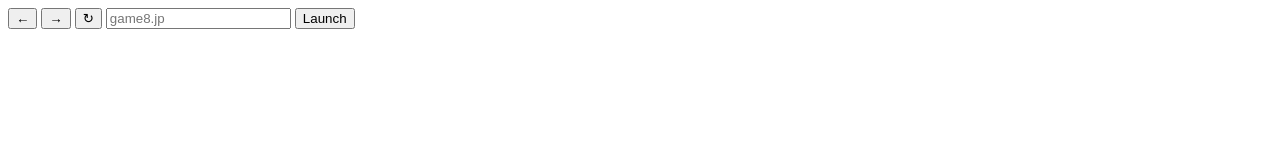
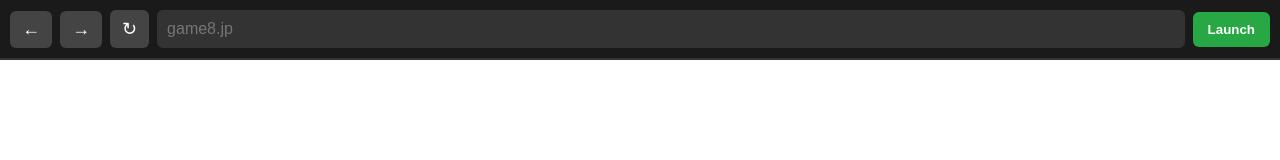
Before and after one commit to daikiz1225-ui/my-proxy, a plain HTML site: page index.html in a window 1280 px wide. Drawn offline with Linux system fonts and the light colour scheme.

Commit message:
Update index.html

```diff
--- a/index.html
+++ b/index.html
@@ -1,3 +1,20 @@
+<!DOCTYPE html>
+<html lang="ja">
+<head>
+    <meta charset="UTF-8">
+    <meta name="viewport" content="width=device-width, initial-scale=1.0, maximum-scale=1.0, user-scalable=no">
+    <title>Academic Browser v9</title>
+    <style>
+        html, body { margin: 0; padding: 0; width: 100vw; height: 100vh; background: #000; overflow: hidden; display: flex; flex-direction: column; }
+        .nav { background: #1a1a1a; padding: 10px; display: flex; gap: 8px; align-items: center; border-bottom: 2px solid #333; flex-shrink: 0; height: 60px; box-sizing: border-box; }
+        .btn { background: #444; color: white; border: none; padding: 8px 12px; border-radius: 6px; cursor: pointer; font-size: 18px; }
+        input { flex: 1; padding: 10px; border-radius: 6px; border: none; background: #333; color: white; font-size: 16px; min-width: 0; }
+        #go { background: #28a745; color: white; border: none; padding: 10px 15px; border-radius: 6px; font-weight: bold; }
+        /* iframeを画面の残りのスペース100%に強制固定 */
+        #f { width: 100vw; flex-grow: 1; border: none; background: #fff; display: block; }
+    </style>
+</head>
+<body>
     <div class="nav">
         <button class="btn" onclick="sendToIframe('back')">←</button>
         <button class="btn" onclick="sendToIframe('forward')">→</button>
@@ -5,18 +22,25 @@
         <input type="text" id="u" placeholder="game8.jp">
         <button id="go">Launch</button>
     </div>
+    <iframe id="f" name="f"></iframe>
 
+    <script src="/guard.js"></script>
+    <script src="/japanese.js"></script>
     <script>
         const f = document.getElementById('f');
         function sendToIframe(command) {
-        // iframeの中に命令を飛ばす
             f.contentWindow.postMessage(command, '*');
         }
-
+        if ('serviceWorker' in navigator) {
+            navigator.serviceWorker.register('/sw.js', { scope: '/' });
+        }
         document.getElementById('go').onclick = () => {
             let v = document.getElementById('u').value.trim();
+            if(!v) return;
             if(!v.startsWith('http')) v = 'https://' + v;
             const b64 = btoa(unescape(encodeURIComponent(v))).replace(/\//g, '_').replace(/\+/g, '-');
             f.src = "/api/proxy?url=" + b64;
         };
     </script>
+</body>
+</html>
```
Lines whose indentation alone changed are shown as unchanged.
